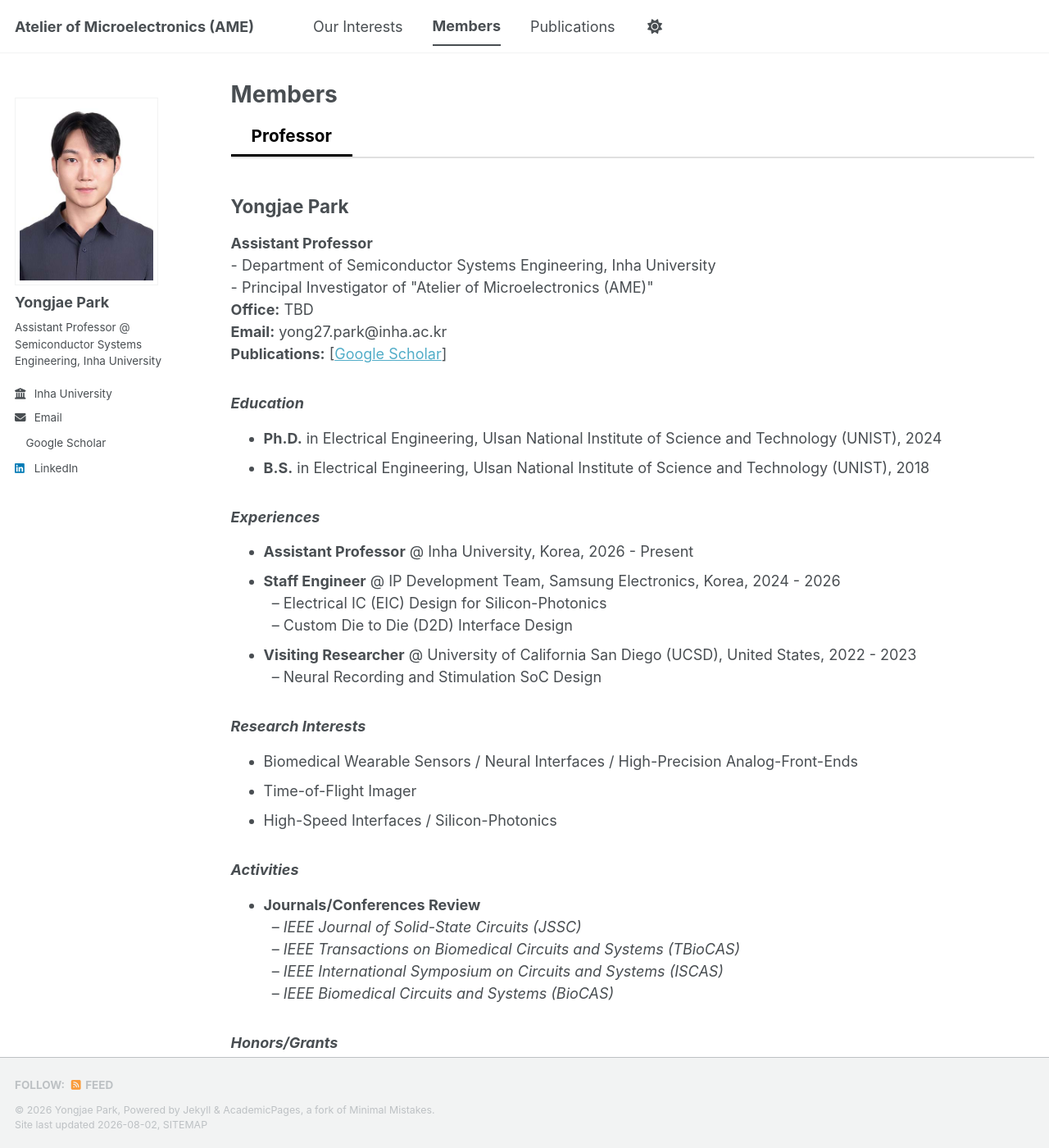
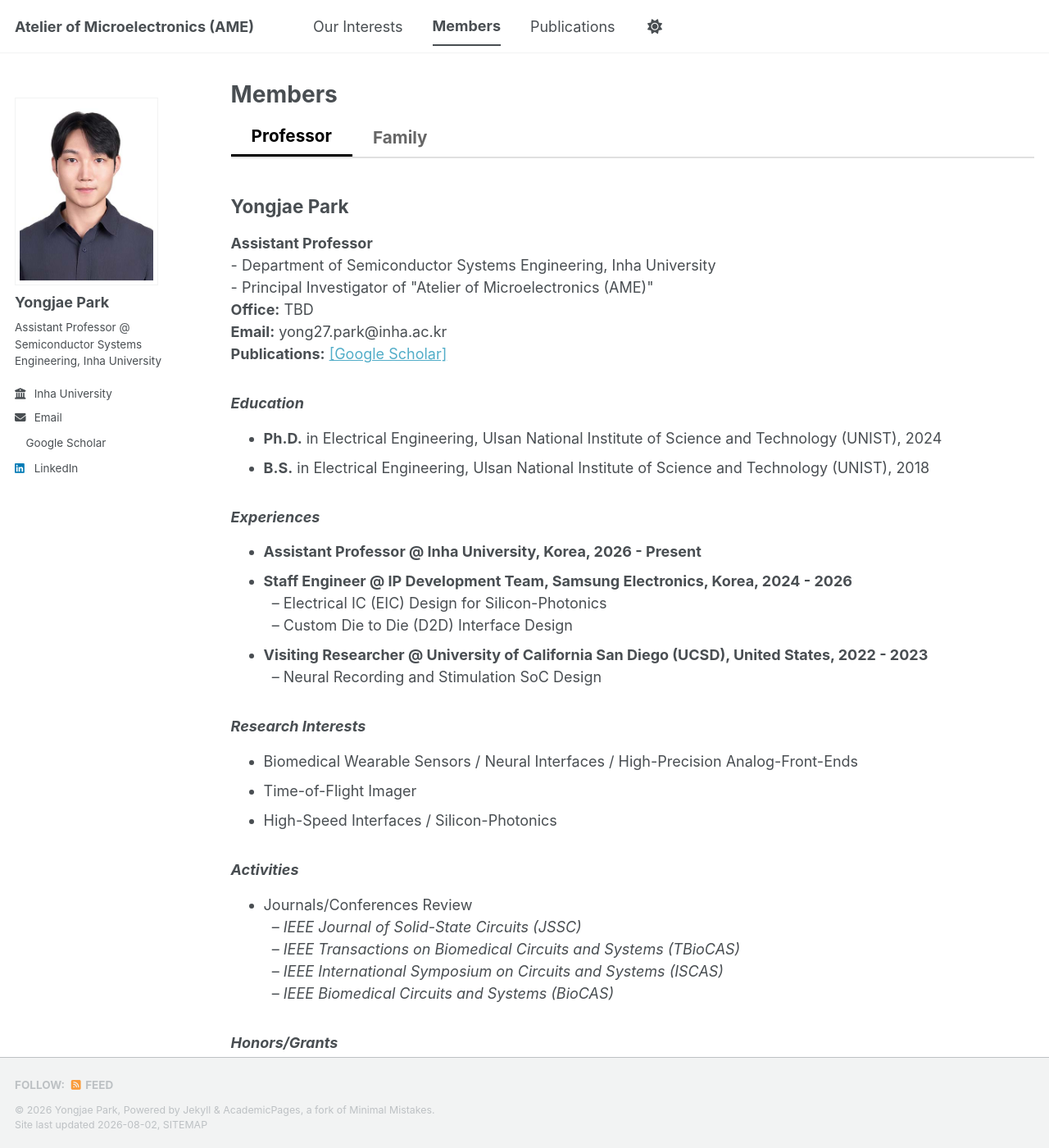
Before and after one commit to yong27park/AME.github.io, a Jekyll site: the page built from _pages/members.md, in a window 1280 px wide and 1400 px high. Shown: the whole window at 82% size. Built offline with Jekyll 4.4.1, drawn with Linux system fonts in a browser that asks for light colours; a style sheet for code colours, icons or effects is not loaded; part of the change alters nothing that is shown.

Commit message:
Update members.md

```diff
--- a/_pages/members.md
+++ b/_pages/members.md
@@ -1,101 +1,235 @@
----
-layout: archive
-title: "Members"
-permalink: /members/
-author_profile: true
 ---
 
+layout: archive
+
+title: "Members"
+
+permalink: /members/
+
+author_profile: true
+
+---
+
+
+
 <style>
+
 .tab-container {
+
   display: flex;
+
   border-bottom: 2px solid #e0e0e0;
+
   margin-bottom: 25px;
+
 }
+
+
+
 .tab-button {
+
   padding: 10px 25px;
+
   cursor: pointer;
+
   border: none;
+
   background: none;
+
   font-size: 1.15rem;
+
   font-weight: bold;
+
   color: #666;
+
   transition: all 0.2s ease;
+
 }
+
+
+
 .tab-button.active {
+
   color: #000;
+
   border-bottom: 3px solid #000;
+
 }
+
+
+
 .tab-content {
+
+  display: none;
+
+}
+
+
+
+.tab-content.active {
+
   display: block;
+
 }
+
+
+
 .member-card {
+
   margin-bottom: 25px;
+
 }
+
+
+
+.member-card img {
+
+  border-radius: 50%;
+
+  margin-right: 20px;
+
+  object-fit: cover;
+
+}
+
+
+
 </style>
 
+
+
 <!-- 탭 버튼 -->
+
 <div class="tab-container">
-  <button class="tab-button active">Professor</button>
+
+  <button class="tab-button active" onclick="openTab(event, 'professor')">Professor</button>
+
+  <button class="tab-button" onclick="openTab(event, 'family')">Family</button>
+
 </div>
 
+
+
 <!-- ================= 1. PROFESSOR TAB ================= -->
+
 <div id="professor" class="tab-content active">
+
   <div class="member-card">
+
+    <!-- <img src="/images/professor.jpg" width="160" height="160" align="left" alt="Professor"> -->
+
     <h2>Yongjae Park</h2>
+
     <p><strong>Assistant Professor</strong><br>
+
     - Department of Semiconductor Systems Engineering, Inha University<br>
+
     - Principal Investigator of "Atelier of Microelectronics (AME)"<br>
+
     <strong>Office:</strong> TBD<br>
+
     <strong>Email:</strong> yong27.park@inha.ac.kr<br>
-    <strong>Publications:</strong> [<a href="https://scholar.google.com" target="_blank">Google Scholar</a>]
+
+    <strong>Publications:</strong> <a href="https://scholar.google.com">[Google Scholar]</a>
+
     </p>
 
-    <h3><i>Education</i></h3>
-    <ul>
-      <li><strong>Ph.D.</strong> in Electrical Engineering, Ulsan National Institute of Science and Technology (UNIST), 2024</li>
-      <li><strong>B.S.</strong> in Electrical Engineering, Ulsan National Institute of Science and Technology (UNIST), 2018</li>
-    </ul>
 
-    <h3><i>Experiences</i></h3>
-    <ul>
-      <li><strong>Assistant Professor</strong> @ Inha University, Korea, 2026 - Present</li>
-      <li><strong>Staff Engineer</strong> @ IP Development Team, Samsung Electronics, Korea, 2024 - 2026<br>
-        &nbsp;&nbsp;&ndash; Electrical IC (EIC) Design for Silicon-Photonics<br>
-        &nbsp;&nbsp;&ndash; Custom Die to Die (D2D) Interface Design
-      </li>
-      <li><strong>Visiting Researcher</strong> @ University of California San Diego (UCSD), United States, 2022 - 2023<br>
-        &nbsp;&nbsp;&ndash; Neural Recording and Stimulation SoC Design
-      </li>
-    </ul>
 
-    <h3><i>Research Interests</i></h3>
-    <ul>
-      <li>Biomedical Wearable Sensors / Neural Interfaces / High-Precision Analog-Front-Ends</li>
-      <li>Time-of-Flight Imager</li>
-      <li>High-Speed Interfaces / Silicon-Photonics</li>
-    </ul>
+  <h3><i>Education</i></h3>
 
-    <h3><i>Activities</i></h3>
-    <ul>
-      <li><strong>Journals/Conferences Review</strong><br>
-        &nbsp;&nbsp;&ndash; <i>IEEE Journal of Solid-State Circuits (JSSC)</i><br>
-        &nbsp;&nbsp;&ndash; <i>IEEE Transactions on Biomedical Circuits and Systems (TBioCAS)</i><br>
-        &nbsp;&nbsp;&ndash; <i>IEEE International Symposium on Circuits and Systems (ISCAS)</i><br>
-        &nbsp;&nbsp;&ndash; <i>IEEE Biomedical Circuits and Systems (BioCAS)</i>
-      </li>
-    </ul>
+  <ul>
 
-    <h3><i>Honors/Grants</i></h3>
-    <ul>
-      <li>2023-2024 Pre-Doctoral Achievement Award<br>
-        &nbsp;&nbsp;<i>Granted by IEEE Solid-State Circuits Society (SSCS)</i> [<a href="https://sscs.ieee.org/membership/awards/predoctoral-achievement-award/" target="_blank">IEEE SSCS</a>]
-      </li>
-      <li>2026 Best Reviewer<br>
-        &nbsp;&nbsp;<i>IEEE Transactions on Biomedical Circuits and Systems (TBioCAS)</i> [<a href="https://ieee-cas.org/post/news/ieee-cass-announces-2026-publications-best-associate-editor-and-best-reviewer-award" target="_blank">IEEE CAS</a>]
-      </li>
-    </ul>
-  </div>
+    <li><strong>Ph.D.</strong> in Electrical Engineering, Ulsan National Institute of Science and Technology (UNIST), 2024</li>
+
+    <li><strong>B.S.</strong> in Electrical Engineering, Ulsan National Institute of Science and Technology (UNIST), 2018</li>
+
+  </ul>
+
+
+
+  <h3><i>Experiences</i></h3>
+
+  <ul>
+
+    <li>
+
+      <strong>Assistant Professor @ Inha University, Korea, 2026 - Present</strong><br>
+
+    </li>
+
+    <li><strong>Staff Engineer @ IP Development Team, Samsung Electronics, Korea, 2024 - 2026</strong><br>
+
+      &nbsp;&nbsp;– Electrical IC (EIC) Design for Silicon-Photonics<br>
+
+      &nbsp;&nbsp;– Custom Die to Die (D2D) Interface Design
+
+    </li>
+
+    <li><strong>Visiting Researcher @ University of California San Diego (UCSD), United States, 2022 - 2023</strong><br>
+
+      &nbsp;&nbsp;– Neural Recording and Stimulation SoC Design
+
+    </li>
+
+  </ul>
+
+
+
+  <h3><i>Research Interests</i></h3>
+
+  <ul>
+
+    <li>Biomedical Wearable Sensors / Neural Interfaces / High-Precision Analog-Front-Ends</li>
+
+    <li>Time-of-Flight Imager</li>
+
+    <li>High-Speed Interfaces / Silicon-Photonics</li>
+
+  </ul>
+
+
+
+  <h3><i>Activities</i></h3>
+
+  <ul>
+
+  <li>Journals/Conferences Review<br>
+
+      &nbsp;&nbsp;– <i>IEEE Journal of Solid-State Circuits (JSSC)</i><br>
+
+      &nbsp;&nbsp;– <i>IEEE Transactions on Biomedical Circuits and Systems (TBioCAS)</i><br>
+
+      &nbsp;&nbsp;– <i>IEEE International Symposium on Circuits and Systems (ISCAS)</i><br>
+
+      &nbsp;&nbsp;– <i>IEEE Biomedical Circuits and Systems (BioCAS)</i><br>
+
+    </li>
+
+  </ul>
+
+
+
+<h3><i>Honors/Grants</i></h3>
+
+  <ul>
+
+    <li>2023-2024 Pre-Doctoral Achievement Award<br>
+
+      &nbsp;&nbsp;<i>Granted by IEEE Solid-State Circuits Society (SSCS)</i> [<a href="https://sscs.ieee.org/membership/awards/predoctoral-achievement-award/">IEEE SSCS</a>]<br>
+
+    </li>
+
+    <li>2026 Best Reviewer<br>
+
+      &nbsp;&nbsp;<i>IEEE Transactions on Biomedical Circuits and Systems (TBioCAS)</i> [<a href="https://ieee-cas.org/post/news/ieee-cass-announces-2026-publications-best-associate-editor-and-best-reviewer-award">IEEE CAS</a>]<br>
+
+    </li>
+
+  </ul>
+
 </div>
+
 
 <!-- ================= 2. FAMILY TAB ================= -->
 <div id="family" class="tab-content">
```
